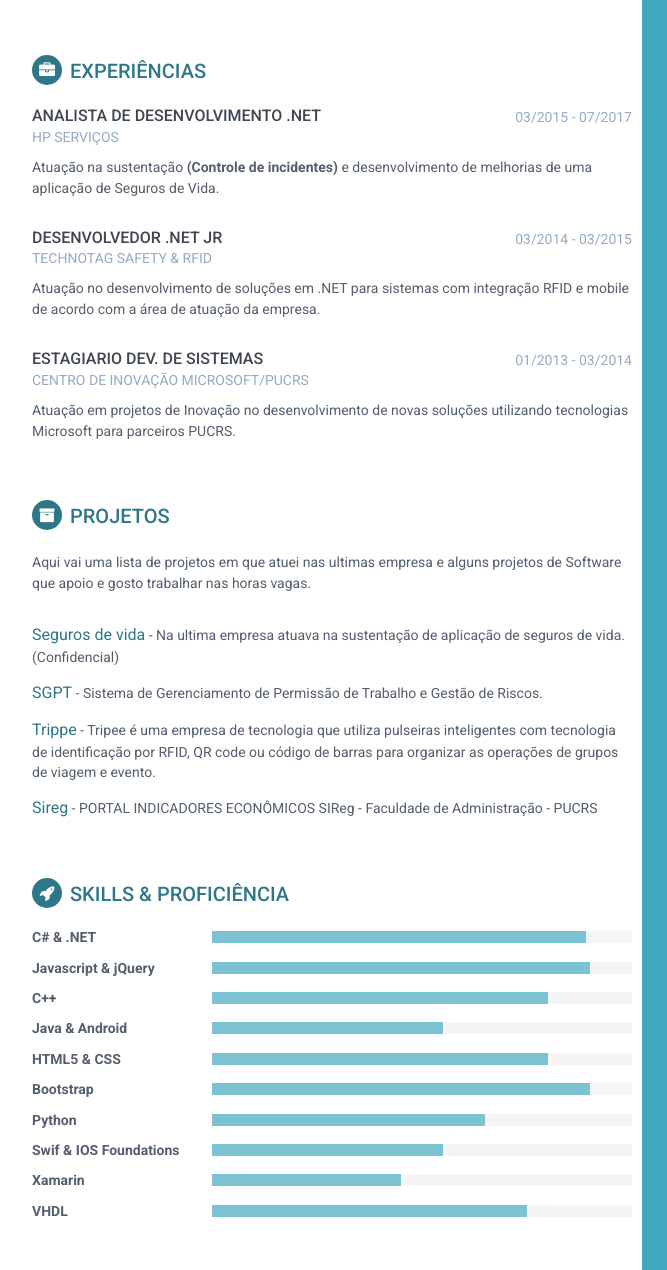
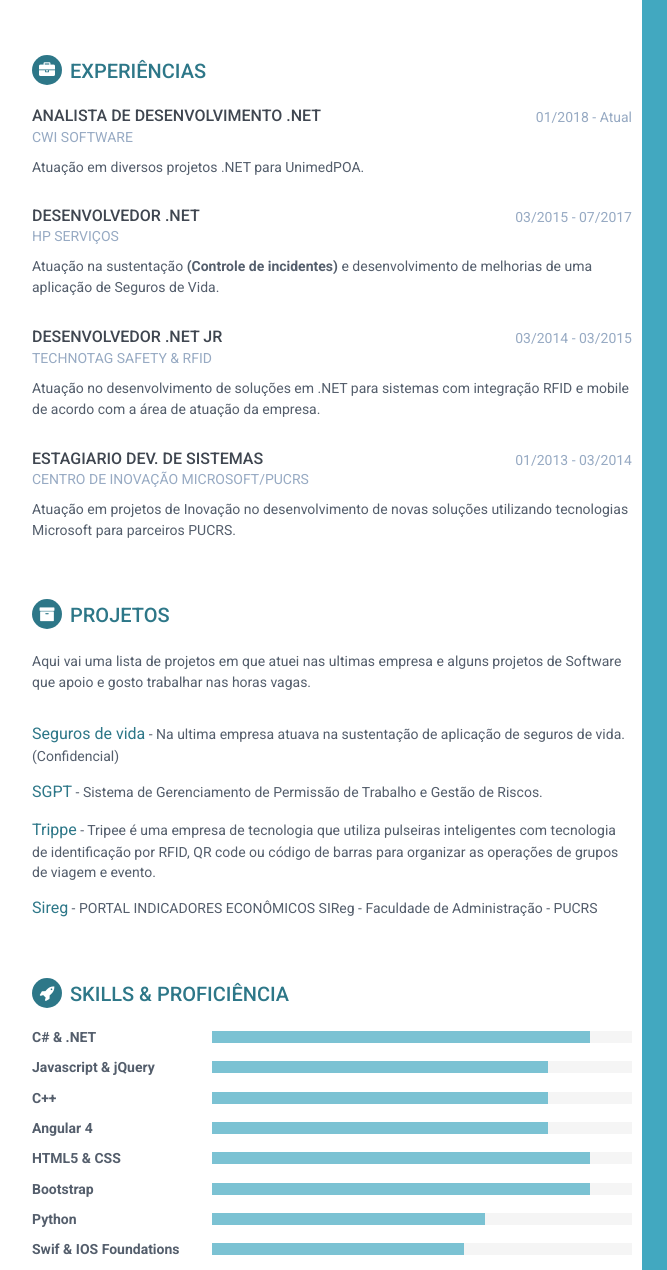
Before and after one commit to matheuandrade/curriculum, a plain HTML site: page index.html in a window 1280 px wide. Shown: the part 341-1611 px from the top of the page, 188-855 px from the left. Drawn offline with Linux system fonts and the light colour scheme.

Commit message:
ajustes curriculo web.

```diff
--- a/index.html
+++ b/index.html
@@ -116,10 +116,23 @@
             <section class="section experiences-section">
                 <h2 class="section-title"><i class="fa fa-briefcase"></i>Experiências</h2>
 
+				<div class="item">
+                    <div class="meta">
+                        <div class="upper-row">
+                            <h3 class="job-title">ANALISTA DE DESENVOLVIMENTO .NET</h3>
+                            <div class="time">01/2018 - Atual</div>
+                        </div><!--//upper-row-->
+                        <div class="company">CWI SOFTWARE</div>
+                    </div><!--//meta-->
+                    <div class="details">
+                        Atuação em diversos projetos .NET para UnimedPOA.
+                    </div><!--//details-->
+                </div><!--//item-->
+
                 <div class="item">
                     <div class="meta">
                         <div class="upper-row">
-                            <h3 class="job-title">ANALISTA DE DESENVOLVIMENTO .NET</h3>
+                            <h3 class="job-title">DESENVOLVEDOR .NET</h3>
                             <div class="time">03/2015 - 07/2017</div>
                         </div><!--//upper-row-->
                         <div class="company">HP SERVIÇOS</div>
@@ -191,7 +204,7 @@
                     <div class="item">
                         <h3 class="level-title">C# &amp; .NET</h3>
                         <div class="level-bar">
-                            <div class="level-bar-inner" data-level="89%">
+                            <div class="level-bar-inner" data-level="90%">
                             </div>
                         </div><!--//level-bar-->
                     </div><!--//item-->
@@ -199,7 +212,7 @@
                     <div class="item">
                         <h3 class="level-title">Javascript &amp; jQuery</h3>
                         <div class="level-bar">
-                            <div class="level-bar-inner" data-level="90%">
+                            <div class="level-bar-inner" data-level="80%">
                             </div>
                         </div><!--//level-bar-->
                     </div><!--//item-->
@@ -213,9 +226,9 @@
                     </div><!--//item-->
 
                     <div class="item">
-                            <h3 class="level-title">Java &amp; Android</h3>
+                            <h3 class="level-title">Angular 4</h3>
                             <div class="level-bar">
-                                <div class="level-bar-inner" data-level="55%">
+                                <div class="level-bar-inner" data-level="80%">
                                 </div>
                             </div><!--//level-bar-->
                         </div><!--//item-->
@@ -223,7 +236,7 @@
                     <div class="item">
                         <h3 class="level-title">HTML5 &amp; CSS</h3>
                         <div class="level-bar">
-                            <div class="level-bar-inner" data-level="80%">
+                            <div class="level-bar-inner" data-level="90%">
                             </div>
                         </div><!--//level-bar-->
                     </div><!--//item-->
@@ -247,17 +260,9 @@
                     <div class="item">
                         <h3 class="level-title">Swif &amp; IOS Foundations</h3>
                         <div class="level-bar">
-                            <div class="level-bar-inner" data-level="55%">
+                            <div class="level-bar-inner" data-level="60%">
                             </div>
                         </div><!--//level-bar-->
-                    </div><!--//item-->
-
-                    <div class="item">
-                            <h3 class="level-title">Xamarin</h3>
-                            <div class="level-bar">
-                                <div class="level-bar-inner" data-level="45%">
-                                </div>
-                            </div><!--//level-bar-->
                     </div><!--//item-->
 
                     <div class="item">
```
